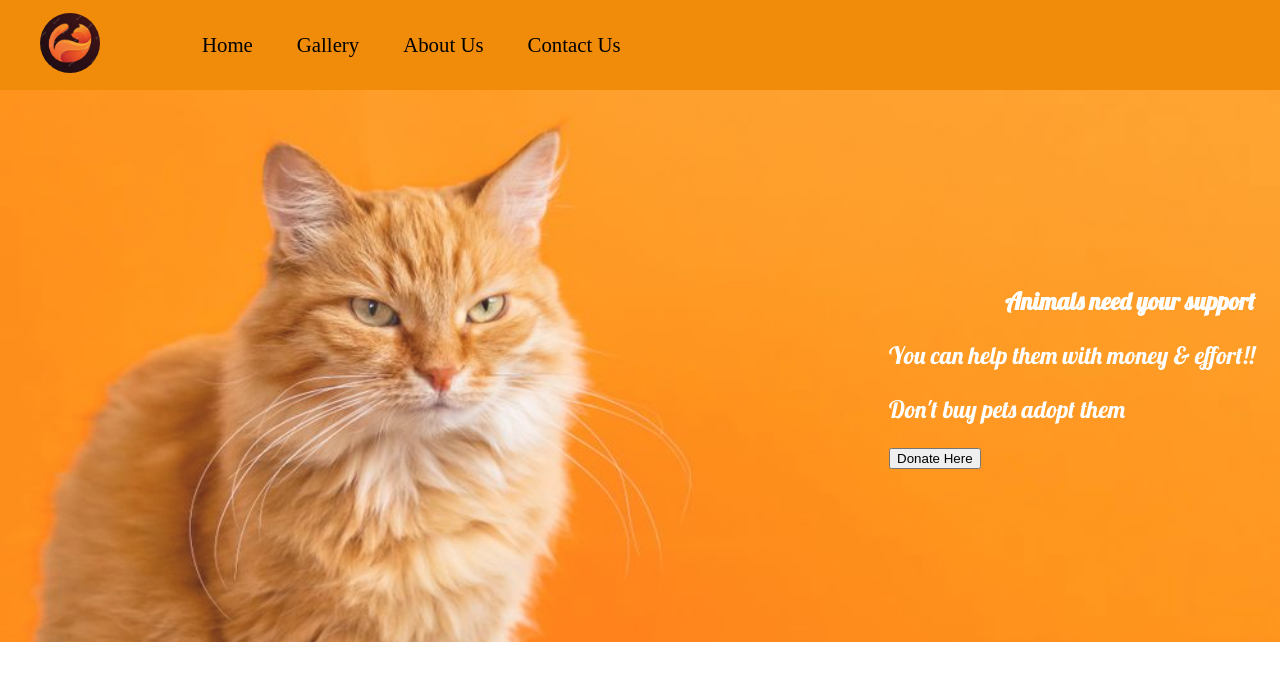
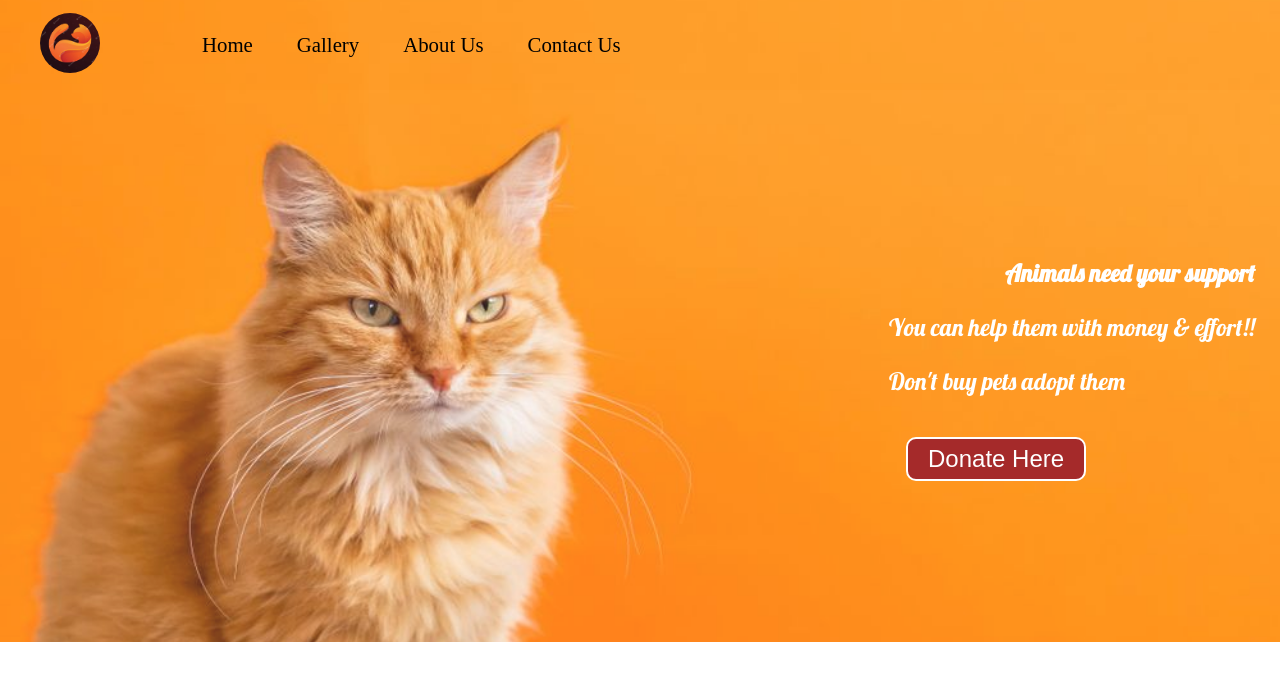
Before and after one commit to Saba-26/Animal-Shelter, a plain HTML site: page index.html in a window 1280 px wide. Drawn offline with Linux system fonts and the light colour scheme.

Commit message:
button styling updated

```diff
--- a/styles.css
+++ b/styles.css
@@ -24,14 +24,14 @@ body{
 
 #navbar::before{
     content: "";
-    background-color: rgb(240, 140, 10);
+    background-color:#fc8a0f;
     position: absolute;
     top:0px;
     left:0px;
     height: 100%;
     width:100%;
     z-index: -1;
-    /* opacity: 0.7; */
+    opacity: 0.1;
 }
 
 /* Navigation Bar: List Styling */
@@ -99,3 +99,15 @@ body{
     position: absolute;
     right: 25px;
 }
+
+/*button*/
+.btn{
+    padding: 6px 20px;
+    border: 2px solid white;
+    background-color: brown;
+    color: white;
+    margin: 17px;
+    font-size: 1.5rem;
+    border-radius: 10px;
+    cursor:pointer;
+}
```
